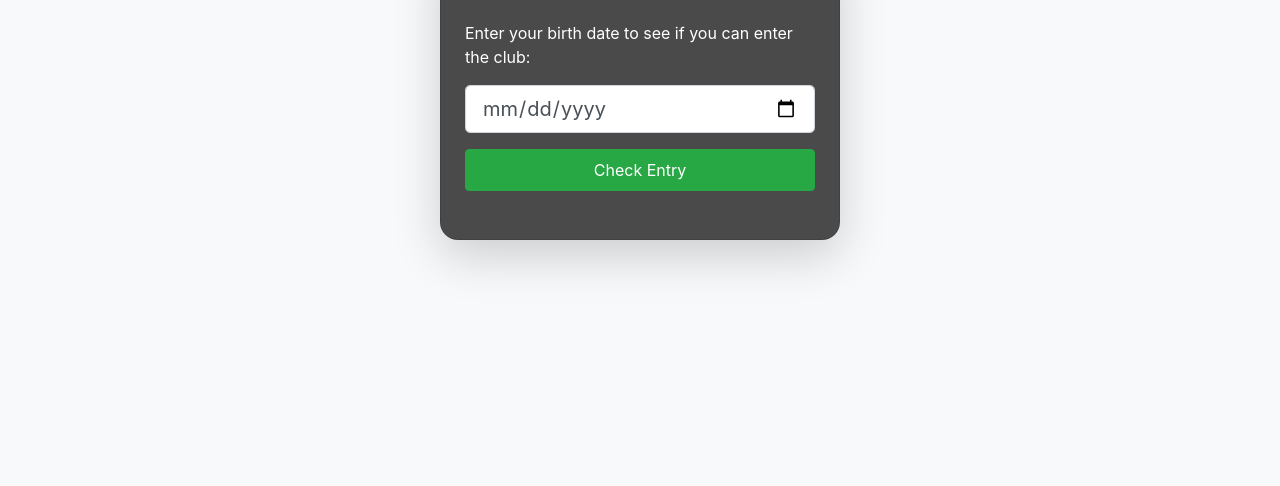
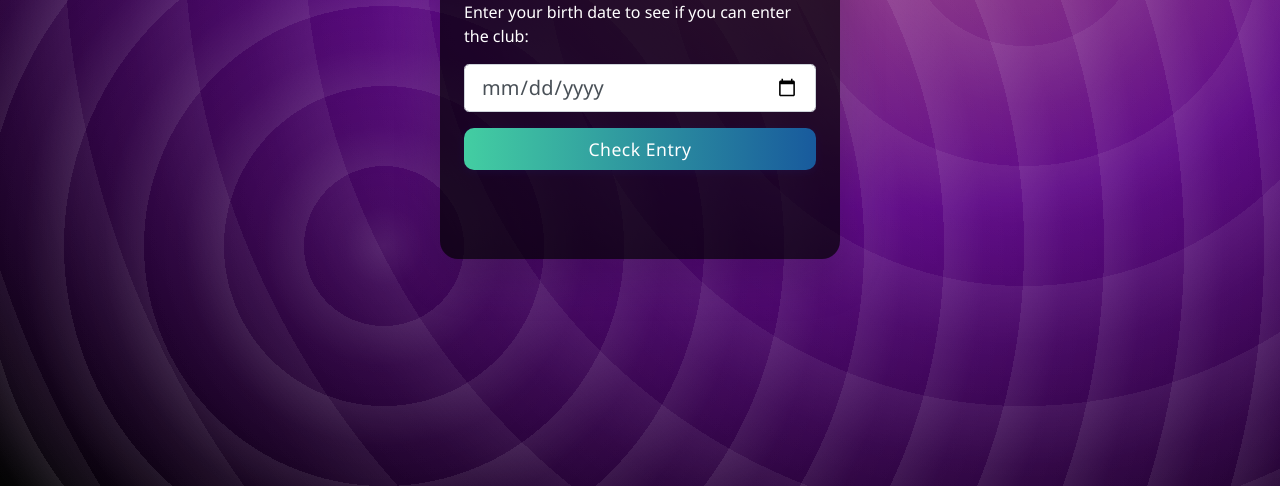
Before and after one commit to pxp-tejas/Club-Entry-Checker, a plain HTML site: page index.html in a window 1280 px wide. Shown: the part 314-800 px from the top of the page. Drawn offline with nearby package versions, Linux system fonts and the light colour scheme.

Commit message:
Update index.html

```diff
--- a/index.html
+++ b/index.html
@@ -6,7 +6,7 @@
   <title>Club Entry Check</title>
 
    <link rel="stylesheet" href="/bootstrap-5.3.8-dist/css/bootstrap.min.css">
-  <link rel="stylesheet" href="concepts.css">
+  <link rel="stylesheet" href="age.css">
 </head>
 <body class="bg-light">
 
```
